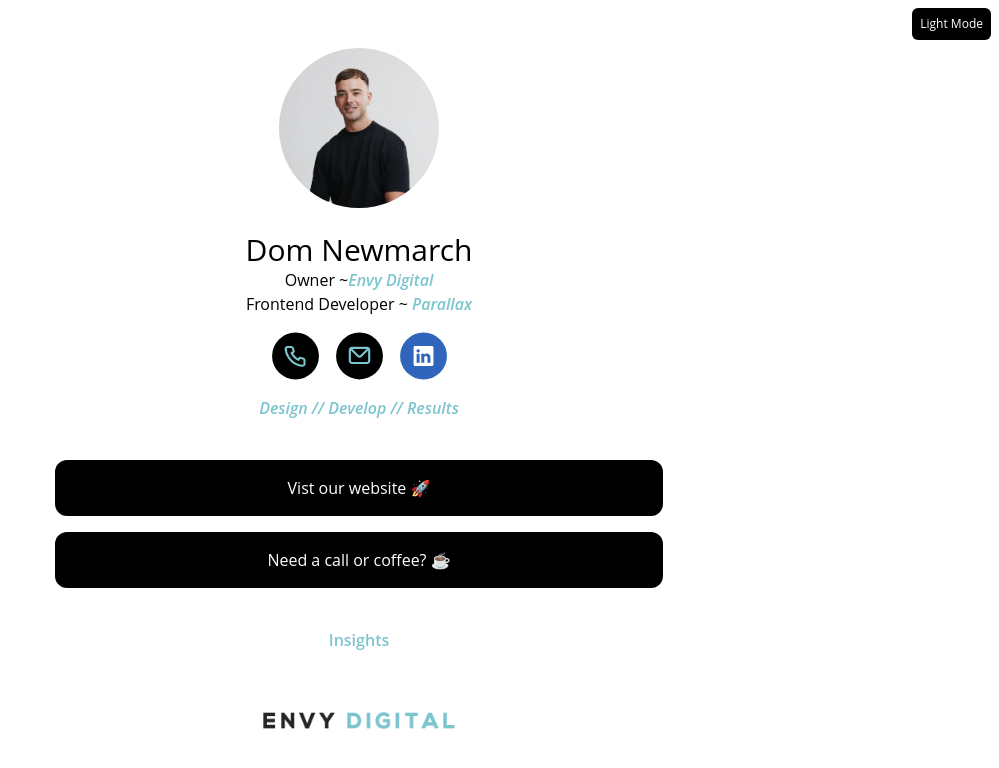
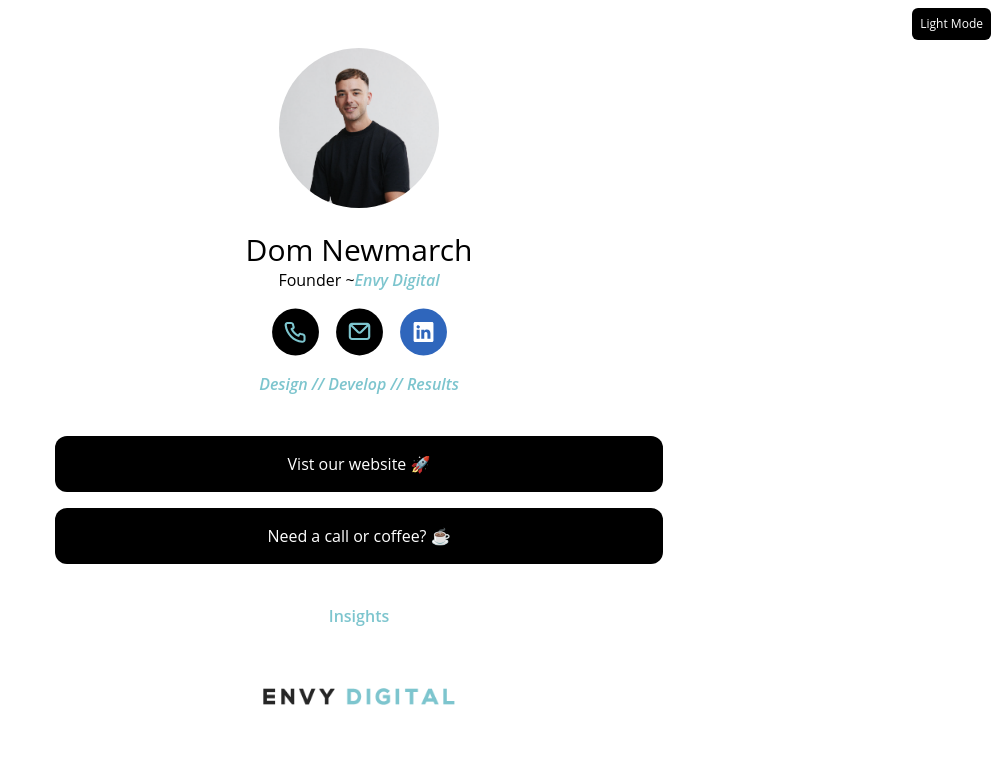
Before and after one commit to Domnewmarch/Envy-Links, a Next.js app: page / in a window 1280 px wide. Shown: the top 768 px of the page, without its empty margins (281-1280 px from the left). Built offline with nearby package versions, Linux system fonts and the light colour scheme.

Commit message:
Update bio.js

```diff
--- a/components/bio.js
+++ b/components/bio.js
@@ -7,15 +7,12 @@
 
       {/* Bio section / use react quill */}
       <p className="dark:text-white">
-        Owner ~
+        Founder ~
         <em className="font-semibold envy-blue">
           <a className="font-semibold envy-blue" href="https://www.envydigital-webdesign.co.uk">
             Envy Digital
           </a>
         </em>
-      </p>
-      <p className="">
-        Frontend Developer ~ <em className="font-semibold envy-blue">Parallax</em>
       </p>
 
       {/* quick contact links */}
```
